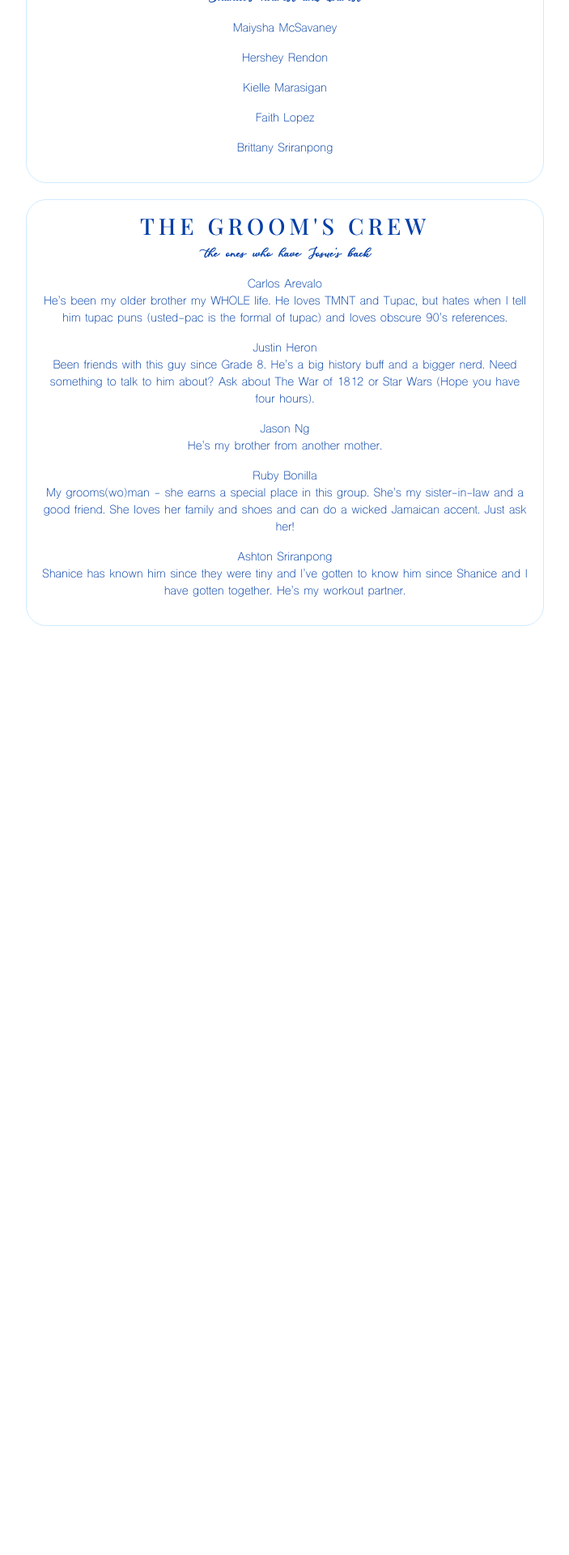
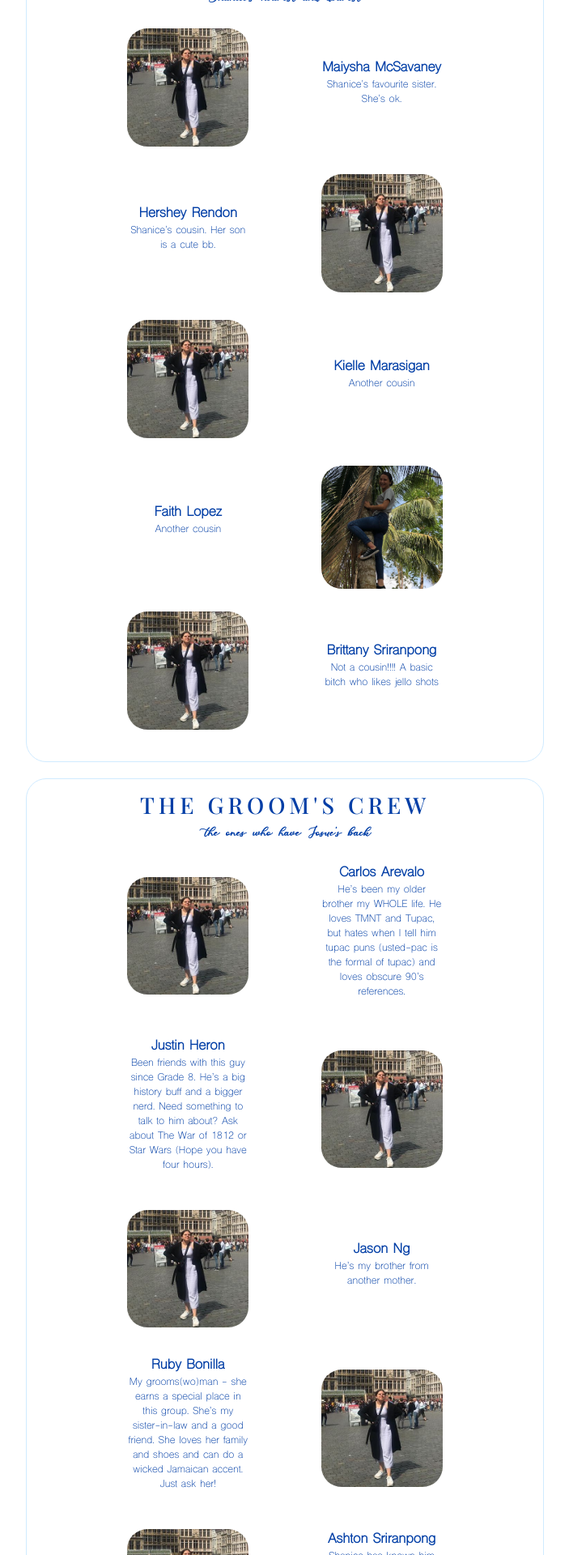
Before and after one commit to shanicerae/wedding-site, a React (Create React App) app: page /wedding-party in a window 1280 px wide. Shown: the part 360-2280 px from the top of the page at 81% size, without its empty margins (288-991 px from the left). Before the commit the page ends 1173 px from the top, so only its background shows below. Built offline with nearby package versions, Linux system fonts and the light colour scheme.

Commit message:
Add placeholders to wedding party page

```diff
--- a/src/WeddingParty.js
+++ b/src/WeddingParty.js
@@ -1,5 +1,7 @@
 import React from "react";
 import "./App.css";
+import Maiysha from "./images/wedding-party/maiysha.jpg";
+import Faith from "./images/wedding-party/faith.jpg";
 
 function WeddingParty() {
   return (
@@ -17,47 +19,128 @@ function WeddingParty() {
       <div className="content-wrapper">
         <h3 className="content-title--nop">The Bride Tribe</h3>
         <p className="alt-content-title">Shanice's nearest and dearest</p>
-        <p>Maiysha McSavaney</p>
-        <p>Hershey Rendon</p>
-        <p>Kielle Marasigan</p>
-        <p>Faith Lopez</p>
-        <p>Brittany Sriranpong</p>
+        <div className="wp--container">
+          <div className="wp--img-container">
+            <img src={Maiysha} alt="Maiysha" className="wp--img"></img>
+          </div>
+          <div className="wp--text">
+            <p className="wp--name">Maiysha McSavaney</p>
+            <p className="wp--description">
+              Shanice's favourite sister. She's ok.
+            </p>
+          </div>
+        </div>
+        <div className="wp--container">
+          <div className="wp--text">
+            <p className="wp--name">Hershey Rendon</p>
+            <p className="wp--description">
+              Shanice's cousin. Her son is a cute bb.
+            </p>
+          </div>
+          <div className="wp--img-container">
+            <img src={Maiysha} alt="Maiysha" className="wp--img"></img>
+          </div>
+        </div>
+        <div className="wp--container">
+          <div className="wp--img-container">
+            <img src={Maiysha} alt="Maiysha" className="wp--img"></img>
+          </div>
+          <div className="wp--text">
+            <p className="wp--name">Kielle Marasigan</p>
+            <p className="wp--description">Another cousin</p>
+          </div>
+        </div>
+        <div className="wp--container">
+          <div className="wp--text">
+            <p className="wp--name">Faith Lopez</p>
+            <p className="wp--description">Another cousin</p>
+          </div>
+          <div className="wp--img-container">
+            <img
+              src={Faith}
+              alt="Faith climbing a tree"
+              className="wp--img"
+            ></img>
+          </div>
+        </div>
+        <div className="wp--container">
+          <div className="wp--img-container">
+            <img src={Maiysha} alt="Maiysha" className="wp--img"></img>
+          </div>
+          <div className="wp--text">
+            <p className="wp--name">Brittany Sriranpong</p>
+            <p className="wp--description">
+              Not a cousin!!!! A basic bitch who likes jello shots
+            </p>
+          </div>
+        </div>
       </div>
       <div className="content-wrapper">
         <h3 className="content-title--nop">The Groom's Crew</h3>
         <p className="alt-content-title">The ones who have Josué's back</p>
-        <p>
-          Carlos Arevalo
-          <br />
-          He’s been my older brother my WHOLE life. He loves TMNT and Tupac, but
-          hates when I tell him tupac puns (usted-pac is the formal of tupac)
-          and loves obscure 90’s references.{" "}
-        </p>
-        <p>
-          Justin Heron
-          <br />
-          Been friends with this guy since Grade 8. He’s a big history buff and
-          a bigger nerd. Need something to talk to him about? Ask about The War
-          of 1812 or Star Wars (Hope you have four hours).
-        </p>
-        <p>
-          Jason Ng
-          <br />
-          He’s my brother from another mother.{" "}
-        </p>
-        <p>
-          Ruby Bonilla
-          <br />
-          My grooms(wo)man - she earns a special place in this group. She’s my
-          sister-in-law and a good friend. She loves her family and shoes and
-          can do a wicked Jamaican accent. Just ask her!
-        </p>
-        <p>
-          Ashton Sriranpong
-          <br />
-          Shanice has known him since they were tiny and I’ve gotten to know him
-          since Shanice and I have gotten together. He’s my workout partner.
-        </p>
+        <div className="wp--container">
+          <div className="wp--img-container">
+            <img src={Maiysha} alt="Maiysha" className="wp--img"></img>
+          </div>
+          <div className="wp--text">
+            <p className="wp--name">Carlos Arevalo</p>
+            <p className="wp--description">
+              He’s been my older brother my WHOLE life. He loves TMNT and Tupac,
+              but hates when I tell him tupac puns (usted-pac is the formal of
+              tupac) and loves obscure 90’s references.
+            </p>
+          </div>
+        </div>
+        <div className="wp--container">
+          <div className="wp--text">
+            <p className="wp--name">Justin Heron</p>
+            <p className="wp--description">
+              Been friends with this guy since Grade 8. He’s a big history buff
+              and a bigger nerd. Need something to talk to him about? Ask about
+              The War of 1812 or Star Wars (Hope you have four hours).
+            </p>
+          </div>
+          <div className="wp--img-container">
+            <img src={Maiysha} alt="Maiysha" className="wp--img"></img>
+          </div>
+        </div>
+        <div className="wp--container">
+          <div className="wp--img-container">
+            <img src={Maiysha} alt="Maiysha" className="wp--img"></img>
+          </div>
+          <div className="wp--text">
+            <p className="wp--name">Jason Ng</p>
+            <p className="wp--description">
+              He’s my brother from another mother.
+            </p>
+          </div>
+        </div>
+        <div className="wp--container">
+          <div className="wp--text">
+            <p className="wp--name">Ruby Bonilla</p>
+            <p className="wp--description">
+              My grooms(wo)man - she earns a special place in this group. She’s
+              my sister-in-law and a good friend. She loves her family and shoes
+              and can do a wicked Jamaican accent. Just ask her!
+            </p>
+          </div>
+          <div className="wp--img-container">
+            <img src={Maiysha} alt="Maiysha" className="wp--img"></img>
+          </div>
+        </div>
+        <div className="wp--container">
+          <div className="wp--img-container">
+            <img src={Maiysha} alt="Maiysha" className="wp--img"></img>
+          </div>
+          <div className="wp--text">
+            <p className="wp--name">Ashton Sriranpong</p>
+            <p className="wp--description">
+              Shanice has known him since they were tiny and I’ve gotten to know
+              him since Shanice and I have gotten together. He’s my workout
+              partner.
+            </p>
+          </div>
+        </div>
       </div>
     </div>
   );
--- a/src/index.css
+++ b/src/index.css
@@ -242,6 +242,7 @@ a:hover.dark-blue {
 
 .mobile-nav--monogram {
   width: 100px;
+  height: auto;
   object-fit: cover;
 }
 
@@ -438,6 +439,39 @@ a {
   font-weight: bold;
 }
 
+.wp--container {
+  display: flex;
+  align-items: center;
+  justify-content: space-evenly;
+  padding: 10px;
+  margin: 10px;
+}
+
+.wp--img-container {
+  width: 150px;
+  height: 150px;
+}
+
+.wp--img {
+  width: 100%;
+  height: auto;
+  border-radius: 25px;
+}
+
+.wp--text {
+  width: 150px;
+}
+
+.wp--name {
+  font-weight: bold;
+  font-size: 16px;
+  margin: 0;
+}
+
+.wp--description {
+  font-size: 12px;
+}
+
 @media (min-width: 40rem) {
   .nav-bar--monogram {
     display: block;
```
Also changed, not shown: src/images/wedding-party/faith.jpg (added), src/images/wedding-party/maiysha.jpg (added).
